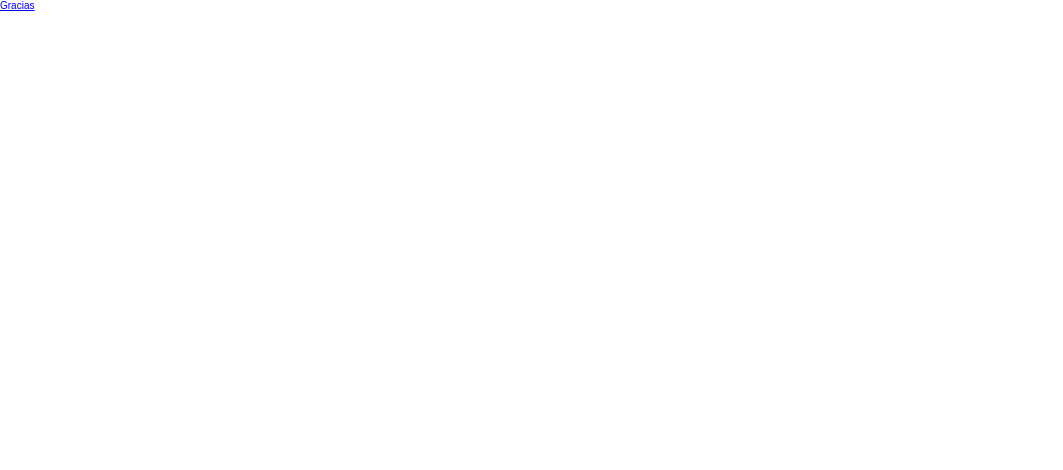
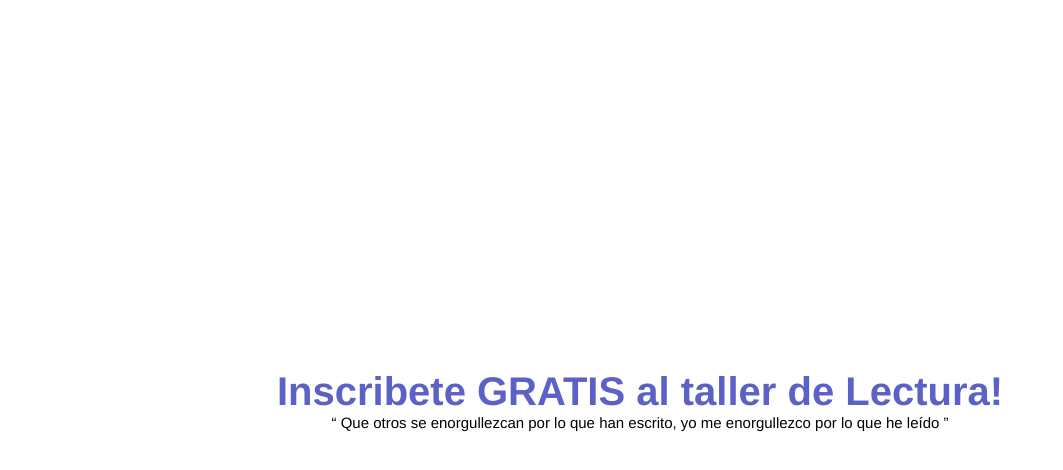
Before and after one commit to andresfaj/landing-page-nj, a Gatsby site: page / in a window 1280 px wide. Shown: the whole page, without its empty margins (0-1063 px from the left). Built offline with nearby package versions, Linux system fonts and the light colour scheme; Gatsby itself is replaced by a stand-in of ours.

Commit message:
Feat: title and subtitle (home screen)

```diff
--- a/src/pages/index.js
+++ b/src/pages/index.js
@@ -4,9 +4,15 @@
 
 const Home = () => {
   return (
-    <div>
-      {" "}
-      <Link to="/gracias"> Gracias </Link>
+    <div className="home">
+      <h1 className="home__title">Inscribete GRATIS al taller de Lectura!</h1>
+      <p className="subtitle">
+        <q>
+          {" "}
+          Que otros se enorgullezcan por lo que han escrito, yo me enorgullezco
+          por lo que he leído{" "}
+        </q>
+      </p>
     </div>
   )
 }
--- a/src/styles/base/_base.scss
+++ b/src/styles/base/_base.scss
@@ -1,9 +1,19 @@
 * {
   margin: 0px; //Quita los bordes que el navegador trae por defecto
   box-sizing: border-box; //Ayuda a recalcular el width de un elemento restandole el padding/border para que no se salga del navegador, evita scroll horizontal
-  font-family: "Montserrat", sans-serif;
+  font-family: Helvetica, sans-serif;
 }
 
 html {
+  height: 100vh;
+  width: 100vw;
   font-size: 62.5%; //1rem = 10px
 }
+
+.subtitle {
+  font-size: 1.5rem;
+}
+
+.underline {
+  text-decoration: underline;
+}
--- /dev/null
+++ b/src/styles/base/_settings.scss
@@ -0,0 +1,2 @@
+$primary: #5c62c5;
+$secondary: #5986c2;
--- /dev/null
+++ b/src/styles/components/_home.scss
@@ -0,0 +1,14 @@
+.home {
+  align-items: center;
+  display: flex;
+  flex-direction: column;
+  height: 100vh;
+  justify-content: center;
+  width: 100vw;
+}
+
+.home__title {
+  color: $primary;
+  font-size: 4rem;
+  text-align: center;
+}
--- a/src/styles/index.scss
+++ b/src/styles/index.scss
@@ -1 +1,6 @@
+//Settings
 @import "./base/base";
+@import "./base/settings";
+
+//Componentes
+@import "./components/home";
```
Also changed, not shown: src/pages/error.js (added, +11 -0 lines).
